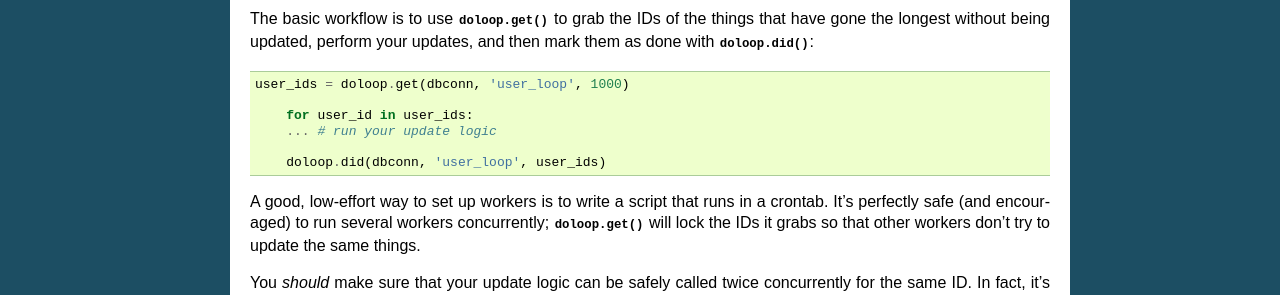
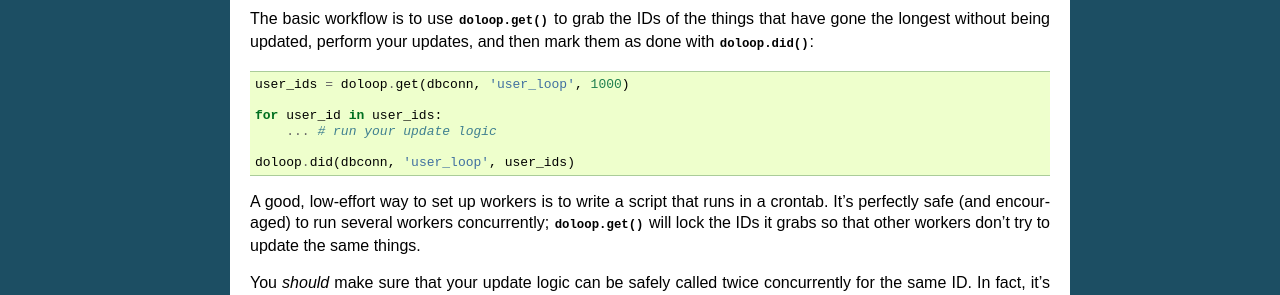
Before and after one commit to Yelp/doloop, a Sphinx documentation site: the page built from docs/tutorial.rst, in a window 1280 px wide. Shown: the part 1022-1317 px from the top of the page. Built offline with Sphinx 7.4.7, drawn with Linux system fonts in a browser that asks for light colours; the version number could not be read and is left out.

Commit message:
fix bad indents

```diff
--- a/docs/tutorial.rst
+++ b/docs/tutorial.rst
@@ -63,16 +63,14 @@ Doing updates
 
 The basic workflow is to use :py:func:`doloop.get` to grab the IDs of the
 things that have gone the longest without being updated, perform your updates,
-and then mark them as done with :py:func:`doloop.did`:
-
-.. code-block:: python
+and then mark them as done with :py:func:`doloop.did`::
 
     user_ids = doloop.get(dbconn, 'user_loop', 1000)
 
-	for user_id in user_ids:
+    for user_id in user_ids:
         ... # run your update logic
 
-	doloop.did(dbconn, 'user_loop', user_ids)
+    doloop.did(dbconn, 'user_loop', user_ids)
 
 A good, low-effort way to set up workers is to write a script that runs in a
 crontab. It's perfectly safe (and encouraged) to run several workers
```
